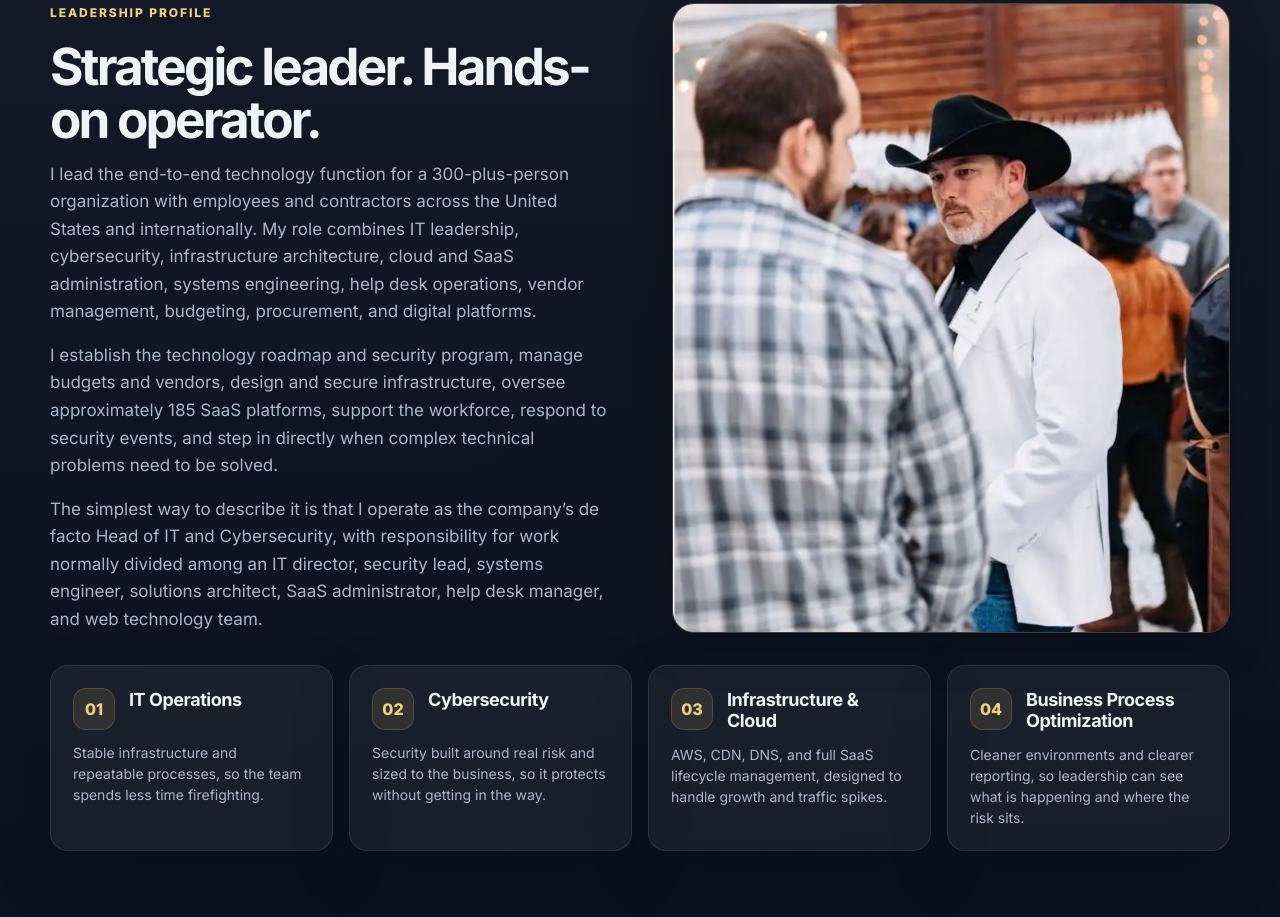
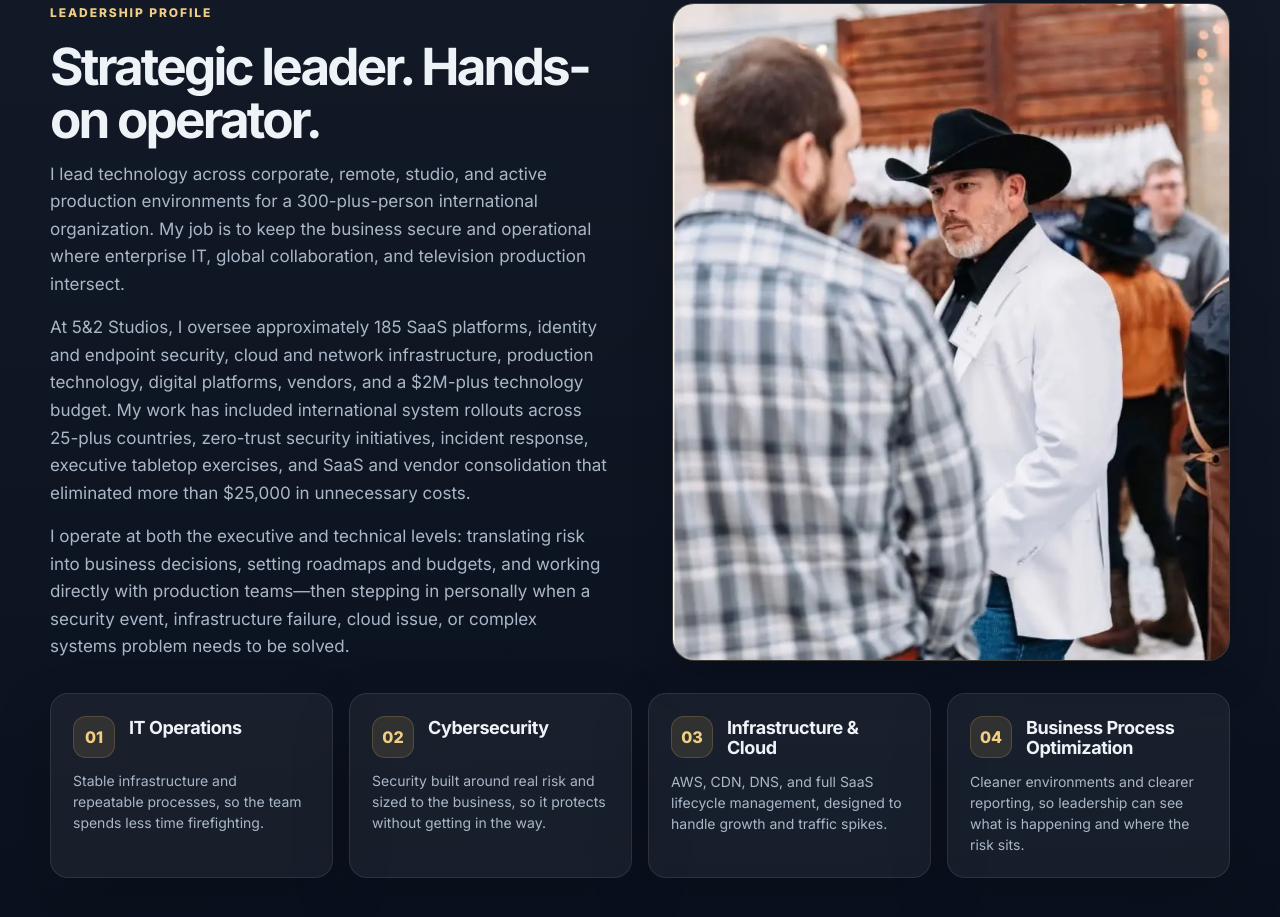
Before and after one commit to Memphisslim74/stephen-smith, a website: page index.html in a window 1280 px wide. Shown: the part 1462-2379 px from the top of the page. Drawn offline with Linux system fonts and the light colour scheme.

Commit message:
Replace repetitive leadership profile copy

```diff
--- a/index.html
+++ b/index.html
@@ -172,9 +172,9 @@
           <div class="section-heading leadership-heading">
             <p class="eyebrow">Leadership Profile</p>
             <h2>Strategic leader. Hands-on operator.</h2>
-            <p>I lead the end-to-end technology function for a 300-plus-person organization with employees and contractors across the United States and internationally. My role combines IT leadership, cybersecurity, infrastructure architecture, cloud and SaaS administration, systems engineering, help desk operations, vendor management, budgeting, procurement, and digital platforms.</p>
-            <p>I establish the technology roadmap and security program, manage budgets and vendors, design and secure infrastructure, oversee approximately 185 SaaS platforms, support the workforce, respond to security events, and step in directly when complex technical problems need to be solved.</p>
-            <p>The simplest way to describe it is that I operate as the company’s de facto Head of IT and Cybersecurity, with responsibility for work normally divided among an IT director, security lead, systems engineer, solutions architect, SaaS administrator, help desk manager, and web technology team.</p>
+            <p>I lead technology across corporate, remote, studio, and active production environments for a 300-plus-person international organization. My job is to keep the business secure and operational where enterprise IT, global collaboration, and television production intersect.</p>
+            <p>At 5&amp;2 Studios, I oversee approximately 185 SaaS platforms, identity and endpoint security, cloud and network infrastructure, production technology, digital platforms, vendors, and a $2M-plus technology budget. My work has included international system rollouts across 25-plus countries, zero-trust security initiatives, incident response, executive tabletop exercises, and SaaS and vendor consolidation that eliminated more than $25,000 in unnecessary costs.</p>
+            <p>I operate at both the executive and technical levels: translating risk into business decisions, setting roadmaps and budgets, and working directly with production teams—then stepping in personally when a security event, infrastructure failure, cloud issue, or complex systems problem needs to be solved.</p>
           </div>
 
           <figure class="leadership-photo-card">
```
